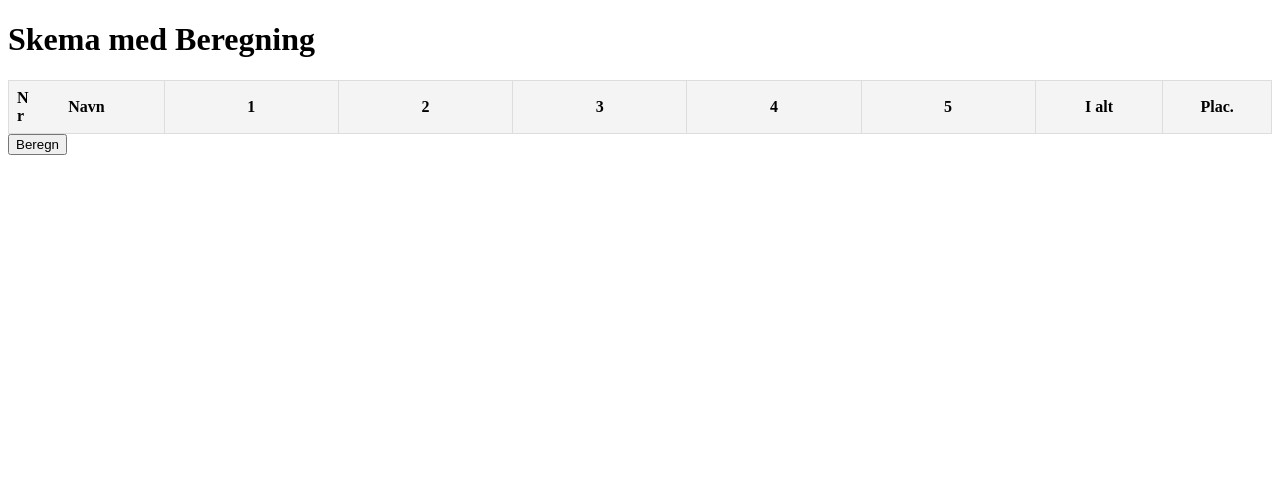
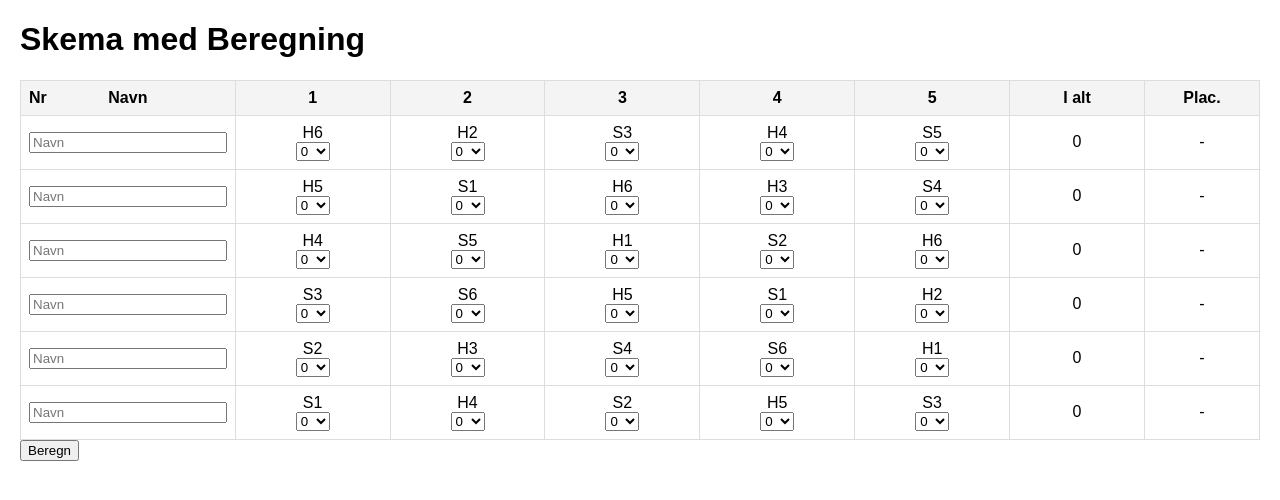
Before and after one commit to Johokn/ChessTour, a plain HTML site: page index.html in a window 1280 px wide. Drawn offline with Linux system fonts and the light colour scheme.

Commit message:
Add files via upload

```diff
--- a/index.html
+++ b/index.html
@@ -23,10 +23,12 @@
             </tr>
         </thead>
         <tbody>
-            <script src="script.js"></script>
+            <!-- Data rows will be inserted here via JavaScript -->
         </tbody>
     </table>
+
     <button onclick="calculateScores()">Beregn</button>
+
     <script src="script.js"></script>
 </body>
 </html>
--- a/script.js
+++ b/script.js
@@ -8,19 +8,22 @@ const rows = [
 ];
 
 rows.forEach(row => {
-    document.write(`<tr>
+    const rowHTML = `
+        <tr>
             <td>${row.nr}</td>
-        <td><input type="text" placeholder="Navn" maxlength="20"></td> <!-- Tilføjet maxlength -->
-        ${row.points.map(p => `<td>${p}<br><select>
+            <td><input type="text" placeholder="Navn" maxlength="20" style="width: 100%; box-sizing: border-box;"></td>
+            ${row.points.map(p => `
+                <td>${p}<br><select>
                     <option value="0">0</option>
                     <option value="0.5">½</option>
                     <option value="1">1</option>
-        </select></td>`).join('')}
+                </select></td>
+            `).join('')}
             <td class="sum">0</td>
             <td class="placement">-</td>
-    </tr>`);
-});
-
+        </tr>
+    `;
+    document.querySelector('#scoreTable tbody').insertAdjacentHTML('beforeend', rowHTML);
 });
 
 function calculateScores() {
--- a/styles.css
+++ b/styles.css
@@ -1,33 +1,51 @@
+body {
+    font-family: Arial, sans-serif;
+    margin: 20px;
+}
+
 table {
     width: 100%;
     border-collapse: collapse;
-    table-layout: fixed; /* Fordeler kolonnebredden mere jævnt */
+    table-layout: fixed; /* Forhindrer at kolonnerne bliver for brede */
 }
 
 th, td {
     text-align: center;
     padding: 8px;
     border: 1px solid #ddd;
-    word-wrap: break-word; /* Tillader ord at brydes, hvis de er for lange */
 }
 
 th {
     background-color: #f4f4f4;
 }
 
-/* Juster bredden af specifikke kolonner */
+/* Navn-kolonnen skal være mindre */
 th:nth-child(2), td:nth-child(2) {
-    width: 15%; /* Reducer "Navn"-kolonnens bredde */
+    width: 20%; /* Begræns "Navn"-kolonnen */
 }
 
+/* Øg bredden af resultatkolonnerne */
 th:nth-child(n+3):nth-child(-n+7), td:nth-child(n+3):nth-child(-n+7) {
-    width: 17%; /* Øg pladsen til resultatkolonner */
+    width: 14%;
 }
 
+/* Plads til "I alt" og "Plac." */
 th:nth-child(8), td:nth-child(8) {
-    width: 12%; /* "I alt"-kolonnen */
+    width: 12%;
 }
 
 th:nth-child(9), td:nth-child(9) {
-    width: 10%; /* "Plac."-kolonnen */
+    width: 10%;
 }
+
+/* Responsiv tabel til små skærme */
+@media (max-width: 600px) {
+    table {
+        display: block;
+        overflow-x: auto;
+        white-space: nowrap;
+    }
+    th, td {
+        min-width: 80px; /* Minimum bredde for bedre visning på små skærme */
+    }
+}
```
Lines whose indentation alone changed are shown as unchanged.
